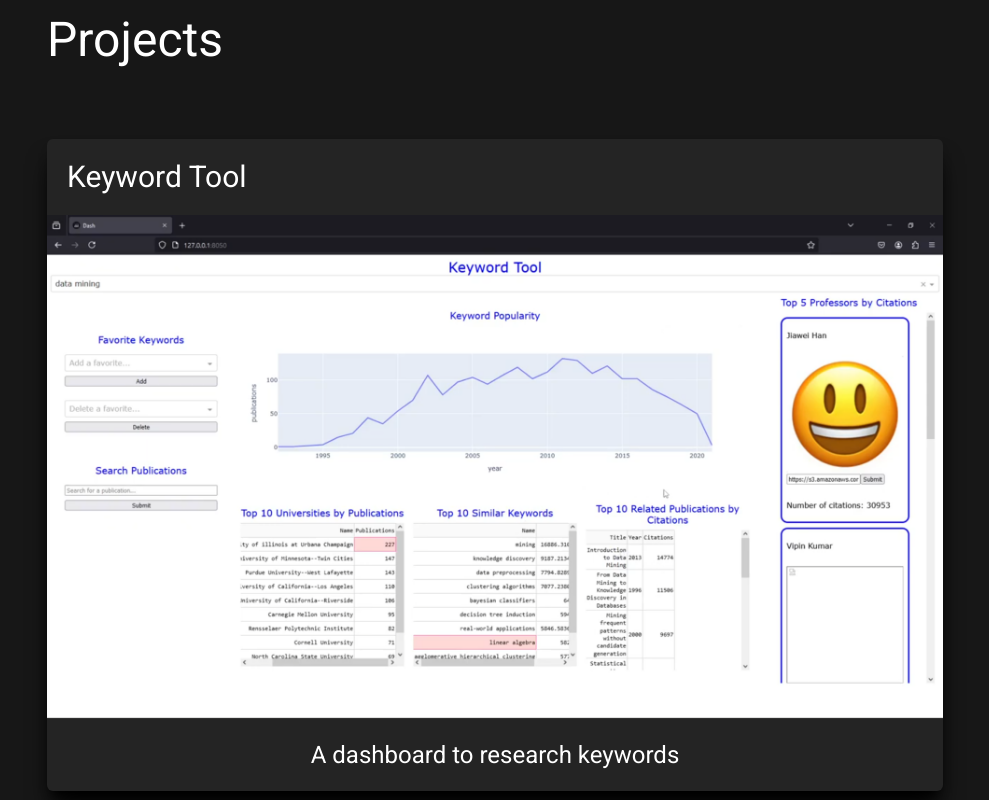
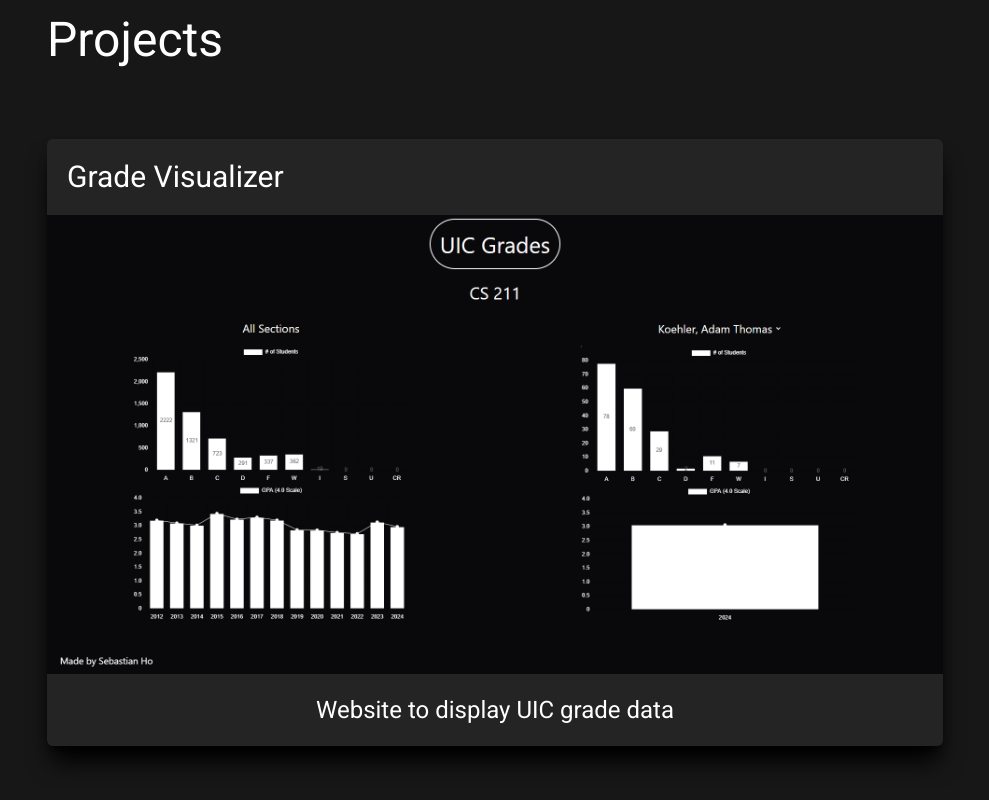
Before and after one commit to maiuryn/maiuryn.github.io, a React (Create React App) app: page / in a window 1280 px wide. Shown: the part 1220-2020 px from the top of the page, without its empty margins (145-1134 px from the left). Built offline with nearby package versions, Linux system fonts and the light colour scheme.

Commit message:
add project

```diff
--- a/src/App.js
+++ b/src/App.js
@@ -15,7 +15,7 @@
         <About />
         <Projects />
         <Contact />
-        <Skills />
+        {/* <Skills /> */}
       </div>
 
       <Footer />
--- a/src/components/Projects.js
+++ b/src/components/Projects.js
@@ -5,6 +5,7 @@
 import wordle from "../images/wordle.gif"
 import keywordTool from "../images/keywordtool.png"
 import dlld from "../images/dlld.png"
+import gradeVisualizer from "../images/grade-visualizer.png"
 
 function Projects()
 {
@@ -12,6 +13,11 @@
     <>
         <div className="snap-mandatory">
             <Section id="projects" header="Projects" override="justify-center">
+                <ProjectItem name="Grade Visualizer" img={gradeVisualizer} link="https://grade-visualizer.vercel.app/">
+                    <p className="text-2xl">
+                        Website to display UIC grade data
+                    </p>
+                </ProjectItem>
                 <ProjectItem name="Keyword Tool" img={keywordTool} link="https://www.youtube.com/watch?v=518OqOcI6CU">
                     <p className="text-2xl">
                         A dashboard to research keywords
```
Also changed, not shown: src/images/grade-visualizer.png (added).
